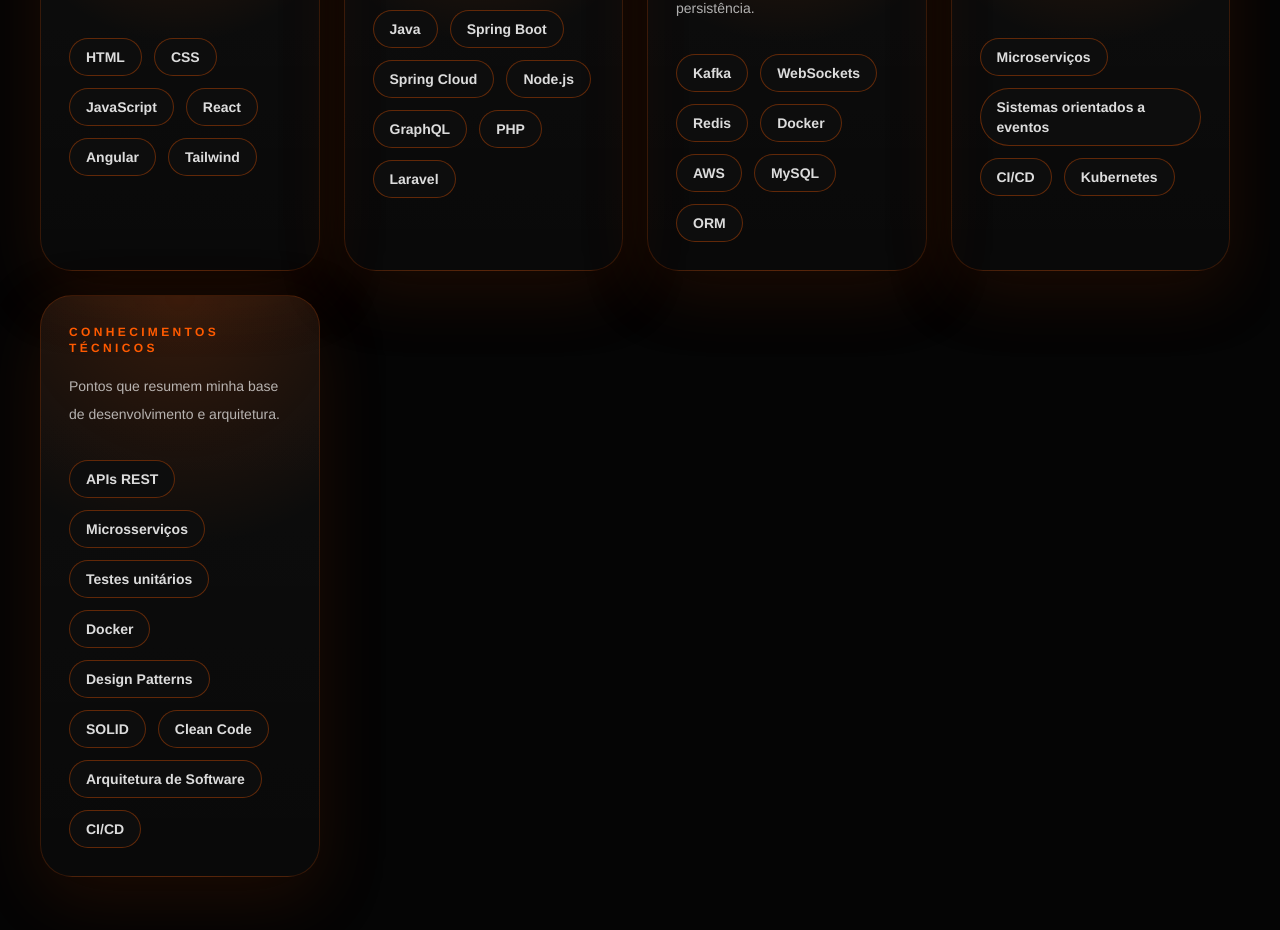
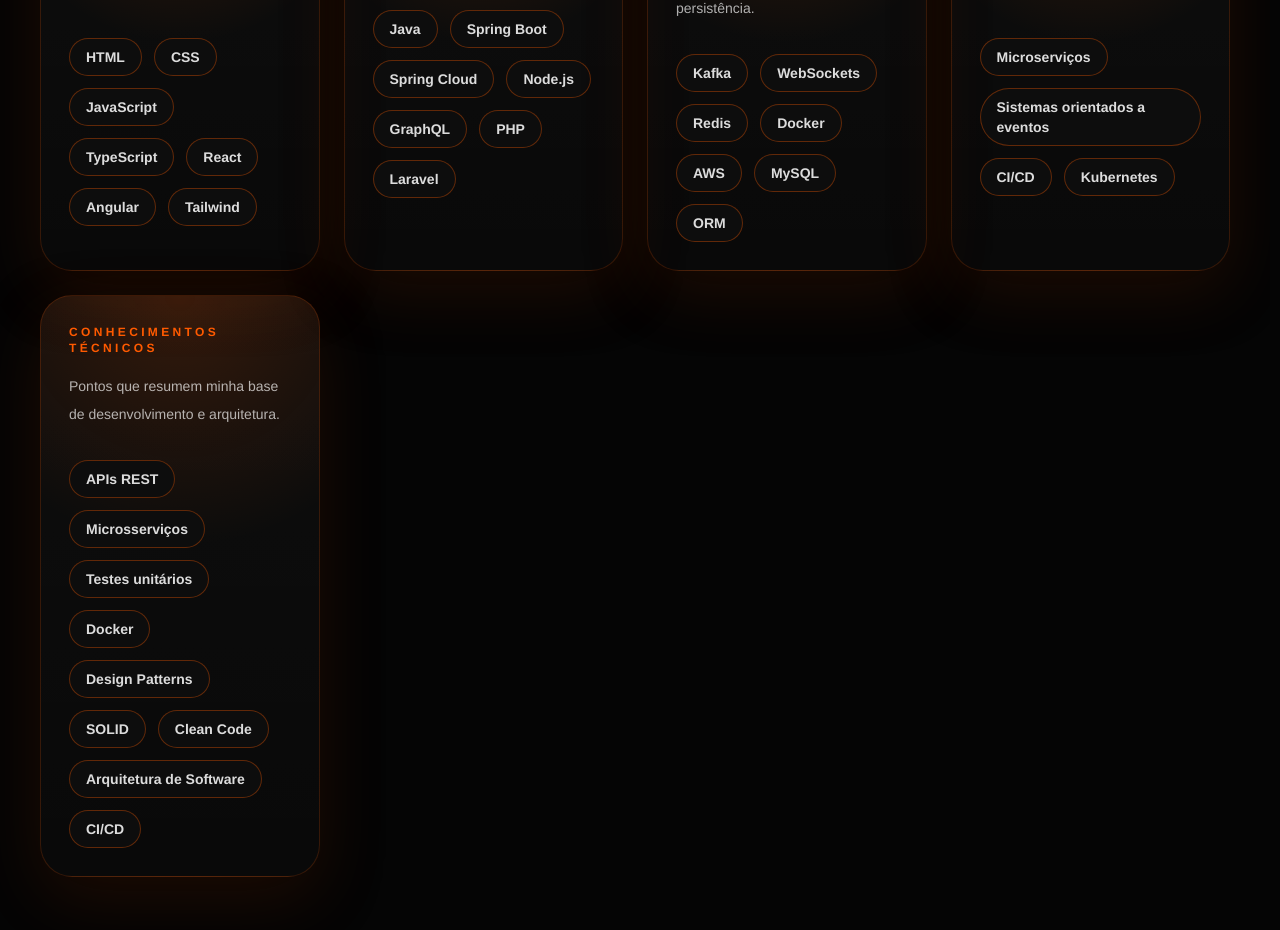
Before and after one commit to AmandaReiz/Portifolio-AmandaReis, a React (Vite) app: page / in a window 1280 px wide. Shown: the part 3800-4730 px from the top of the page. Built offline with nearby package versions, Linux system fonts and the light colour scheme.

Commit message:
Add TypeScript to skills

```diff
--- a/src/App.jsx
+++ b/src/App.jsx
@@ -13,7 +13,7 @@
   {
     title: "Front-end",
     description: "Tecnologias para criar interfaces responsivas, modernas e bem estruturadas.",
-    items: ["HTML", "CSS", "JavaScript", "React", "Angular", "Tailwind"],
+    items: ["HTML", "CSS", "JavaScript", "TypeScript", "React", "Angular", "Tailwind"],
   },
   {
     title: "Back-end",
```
